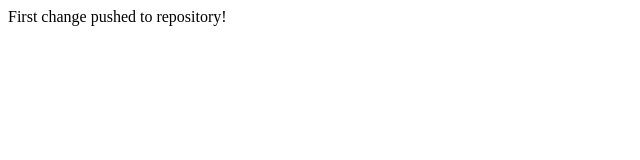
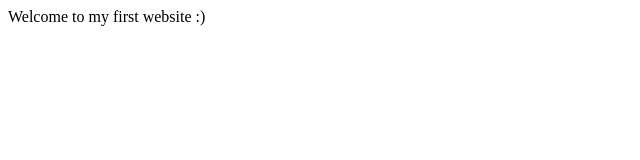
Before and after one commit to dodasbb/startup, a plain HTML site: page index.html in a window 1280 px wide. Shown: the full height of the page, 0-640 px from the left. Drawn offline with Linux system fonts and the light colour scheme.

Commit message:
Text changes

```diff
--- a/index.html
+++ b/index.html
@@ -7,6 +7,6 @@
     <title>Document</title>
 </head>
 <body>
-    First change pushed to repository!
+    Welcome to my first website :)
 </body>
 </html>
```
